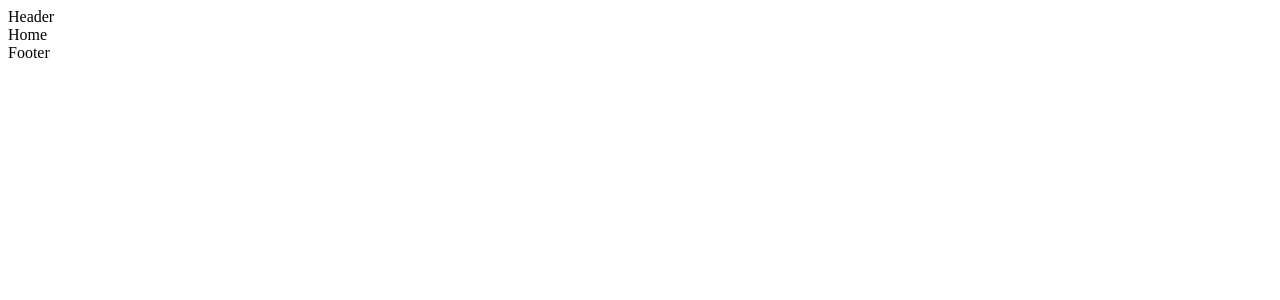
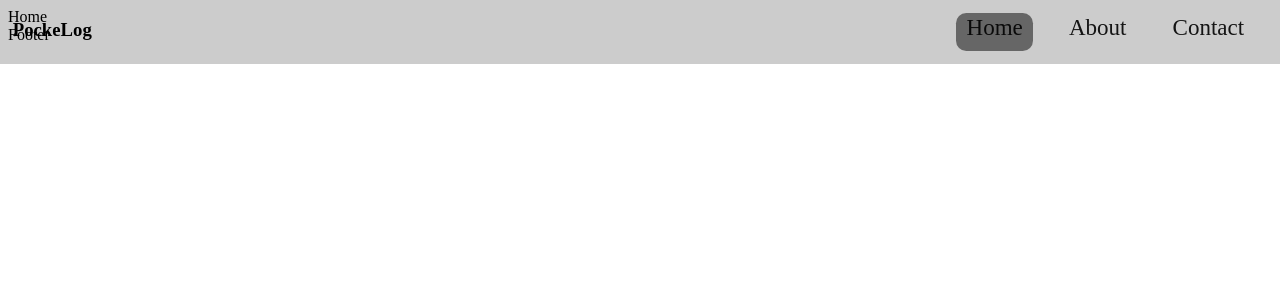
Before and after one commit to codeomi/PokeLog-NextJS, a Next.js app: page / in a window 1280 px wide. Shown: the top 300 px of the page. Built offline with nearby package versions, Linux system fonts and the light colour scheme.

Commit message:
Header component made.

```diff
--- /dev/null
+++ b/components/Header.js
@@ -0,0 +1,39 @@
+import React from "react";
+import { MenuItem, Select } from "@mui/material";
+import styles from  "./Header.module.css"
+import { useRouter } from "next/router";
+import Link from "next/link";
+
+
+export default function Header() {
+  const router = useRouter()
+  const currentRoute = router.pathname
+  return (
+    <>
+      <div className={styles.navbar}>
+        <div className={styles.logo}>
+          <h3>PockeLog</h3>
+        </div>
+        <div className={styles.details}>
+        <Link href='/' className={currentRoute === '/' ? styles.active : styles.nonActive}>
+        Home
+      </Link>
+
+      <Link
+        href='/about'
+        className={currentRoute === '/about' ? styles.active : styles.nonActive}
+      >
+        About
+      </Link>
+
+      <Link
+        href='/contact'
+        className={currentRoute === '/contact' ? styles.active : styles.nonActive}
+      >
+        Contact
+      </Link>
+        </div>
+      </div>
+    </>
+  );
+}
--- /dev/null
+++ b/components/Header.module.css
@@ -0,0 +1,50 @@
+.navbar {
+  width: 100%;
+  background-color: rgba(0, 0, 0, 0.2);
+  height: 5vw;
+  display: flex;
+  flex-direction: row;
+  justify-content: space-between;
+  position: fixed;
+  top: 0;
+  left: 0;
+}
+
+.details {
+  display: flex;
+  flex-direction: row;
+  margin-right: 1vw;
+  cursor: pointer;
+}
+
+.details > a {
+  margin: 1vw;
+  padding: 0.1vw 0.8vw 0 0.8vw;
+  font-size: 1.8vw;
+  font-weight: 300;
+  transition: all 0.4s;
+  color: rgba(0, 0, 0, 0.9);
+  box-sizing: border-box;
+  border-radius: 0.8vw;
+  text-decoration: none;
+}
+
+.details > a:hover {
+  font-size: 1.9vw;
+  font-weight: 400;
+  color: rgba(0, 0, 0, 1);
+  background-color: rgba(0, 0, 0, 0.5);
+}
+
+.logo:first-child {
+  width: 14vw;
+  margin-left: 1vw;
+}
+
+.active{
+    margin: 0;
+    font-size: 1.9vw;
+    font-weight: 400;
+    color: rgba(0, 0, 0, 1);
+    background-color: rgba(0, 0, 0, 0.5);
+}
--- a/package.json
+++ b/package.json
@@ -10,6 +10,9 @@
   },
   "dependencies": {
     "@apollo/client": "^3.7.11",
+    "@emotion/react": "^11.10.6",
+    "@emotion/styled": "^11.10.6",
+    "@mui/material": "^5.12.0",
     "eslint": "8.38.0",
     "eslint-config-next": "13.3.0",
     "graphql": "^16.6.0",
--- a/pages/Header.js
+++ /dev/null
@@ -1,7 +0,0 @@
-import React from 'react'
-
-export default function Header() {
-  return (
-    <div>Header</div>
-  )
-}
--- a/pages/_app.js
+++ b/pages/_app.js
@@ -1,6 +1,6 @@
 //import header
 import React from "react"
-
+import "../styles/page.module.css"
 
 // import { ApolloProvider,ApolloClient,InMemoryCache } from "@apollo/client";
 
--- a/pages/index.js
+++ b/pages/index.js
@@ -1,7 +1,7 @@
 import Head from "next/head";
 // import { useQuery, gql } from "@apollo/client";
 import Main from "./Home";
-import Header from "./Header";
+import Header from "../components/Header";
 import Footer from "./Footer";
 import React from "react"
 
```
Also changed, not shown: 1 other file (tests, documents, lock files or other folders).
